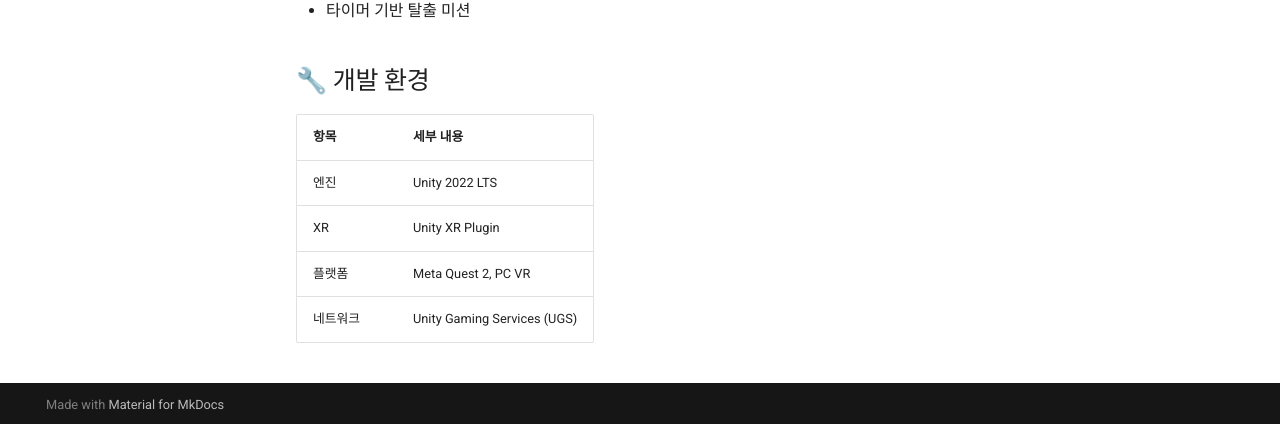
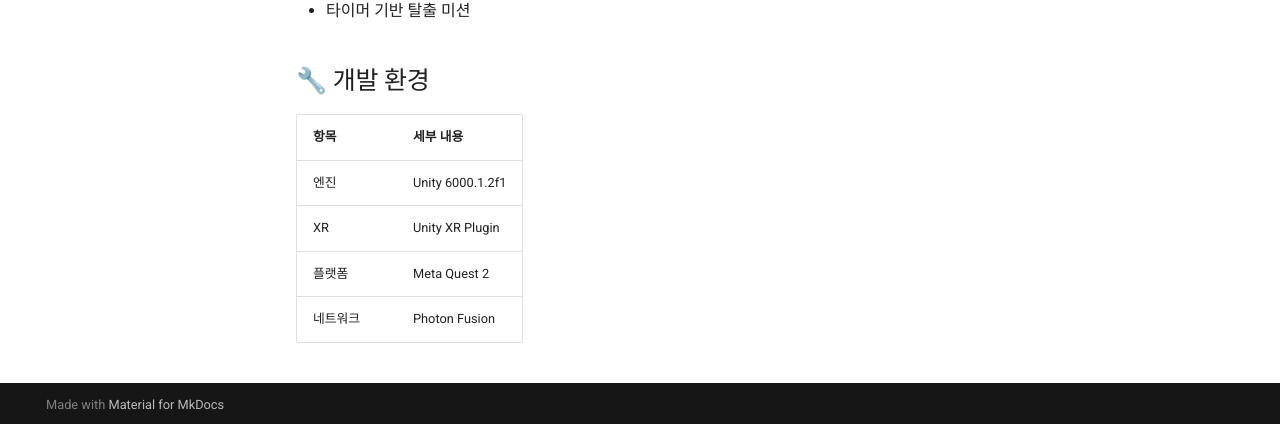
Before and after one commit to yujin2625/TelleR-programming-wiki, an MkDocs documentation site: the page built from docs/overview.md, in a window 1280 px wide and 959 px high. Shown: the part 532-956 px from the top of the window. Built offline with MkDocs 1.6.1 and Material for MkDocs 9.7.7, drawn with Linux system fonts in a browser that asks for light colours.

Commit message:
문서 수정 테스트

```diff
--- a/docs/overview.md
+++ b/docs/overview.md
@@ -16,7 +16,7 @@
 
 | 항목     | 세부 내용                   |
 | -------- | --------------------------- |
-| 엔진     | Unity 2022 LTS              |
+| 엔진     | Unity 6000.1.2f1            |
 | XR       | Unity XR Plugin             |
-| 플랫폼   | Meta Quest 2, PC VR         |
-| 네트워크 | Unity Gaming Services (UGS) |
+| 플랫폼   | Meta Quest 2                |
+| 네트워크 | Photon Fusion               |
```
Also changed, not shown: docs/index.md (+0 -2 lines).
